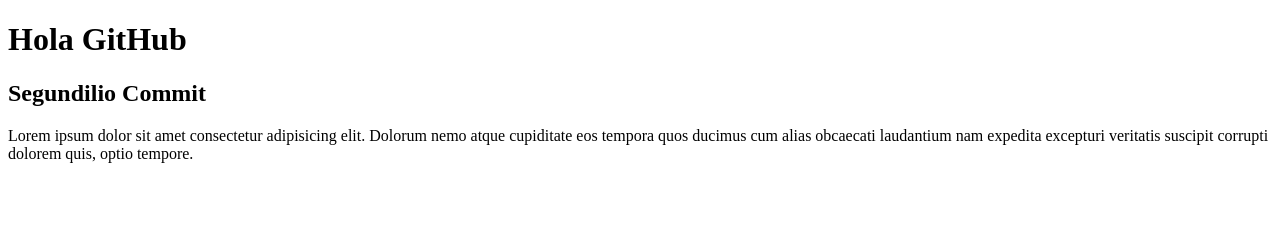
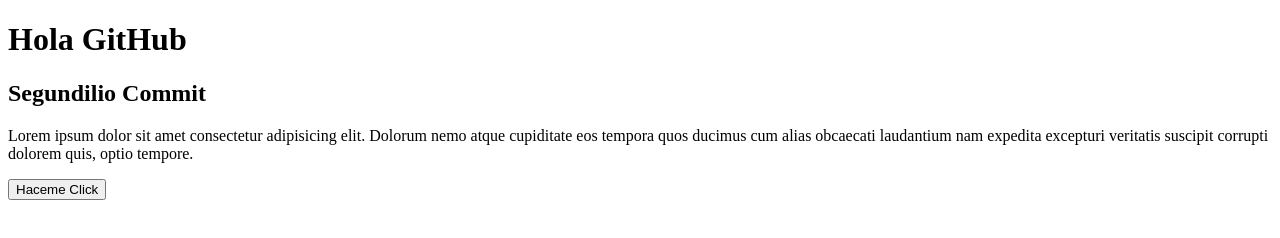
Before and after one commit to stocaimaza/46845prueba, a plain HTML site: page index.html in a window 1280 px wide. Drawn offline with Linux system fonts and the light colour scheme.

Commit message:
button loco

```diff
--- a/index.html
+++ b/index.html
@@ -10,5 +10,10 @@
     <h2>Segundilio Commit</h2>
 
     <p>Lorem ipsum dolor sit amet consectetur adipisicing elit. Dolorum nemo atque cupiditate eos tempora quos ducimus cum alias obcaecati laudantium nam expedita excepturi veritatis suscipit corrupti dolorem quis, optio tempore.</p>
+
+
+    <div>
+        <button>Haceme Click</button>
+    </div>
 </body>
 </html>
```
